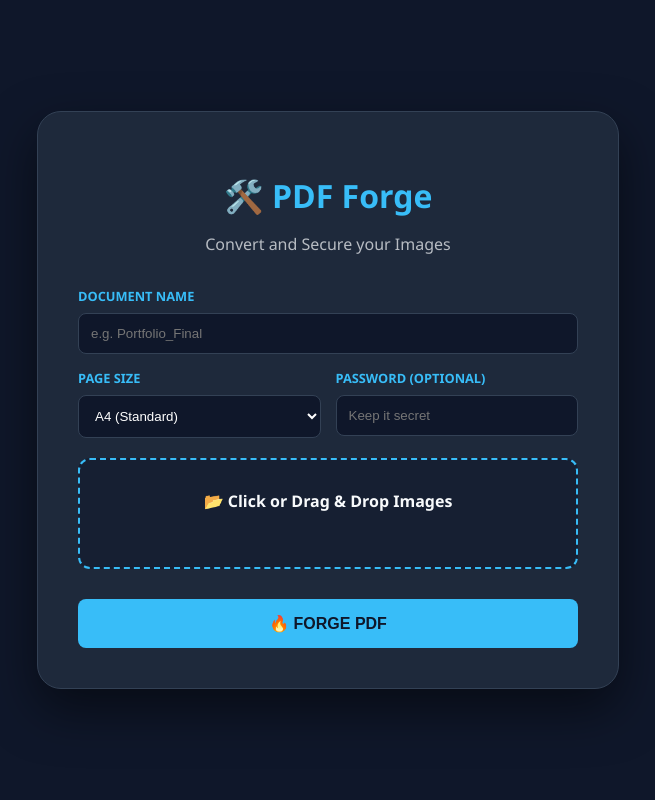
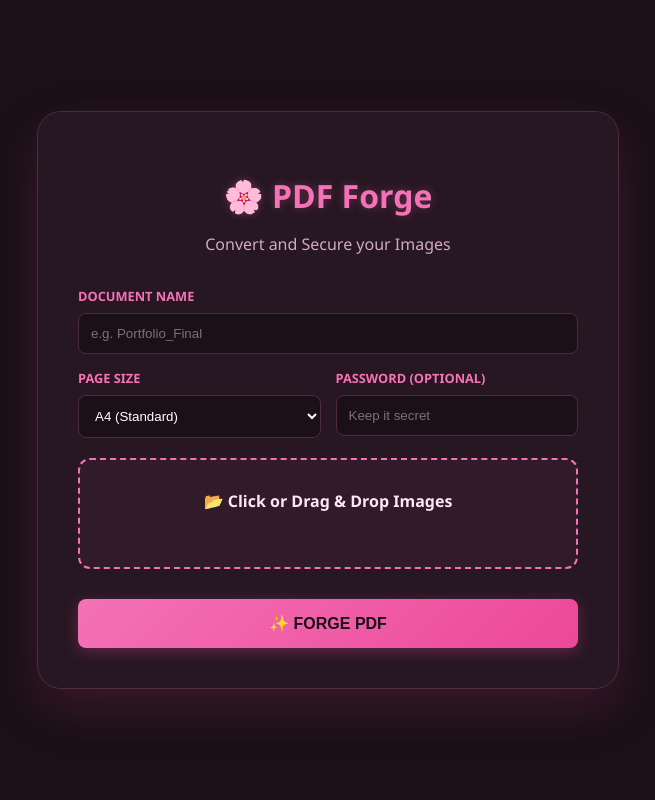
Before and after one commit to DevSolanki-works/PDF-Converter, a Flask app: page / in a window 1280 px wide. Shown: the whole page, without its empty margins (312-967 px from the left). Run offline with Flask 3, Linux system fonts and the light colour scheme.

Commit message:
Changed UI to Pink and Proff

```diff
--- a/templates/index.html
+++ b/templates/index.html
@@ -6,8 +6,12 @@
     <title>PDF Forge Pro | Image to PDF</title>
     <style>
         :root {
-            --bg: #0f172a; --card: #1e293b; --text: #f8fafc;
-            --primary: #38bdf8; --accent: #03dac6; --border: #334155;
+            --bg: #1a1016;
+            --card: #271722;
+            --text: #fce7f3;
+            --primary: #f472b6;
+            --accent: #ec4899;
+            --border: #502b3e;
         }
 
         body {
@@ -20,28 +24,26 @@
         .container {
             background: var(--card); padding: 2.5rem; border-radius: 1.5rem;
             width: 100%; max-width: 500px; border: 1px solid var(--border);
-            box-shadow: 0 20px 50px rgba(0,0,0,0.5); text-align: center;
+            box-shadow: 0 20px 50px rgba(236, 72, 153, 0.15); text-align: center;
             position: relative; overflow: hidden;
         }
 
-        h1 { color: var(--primary); margin-bottom: 0.5rem; font-size: 2rem; }
-        p { opacity: 0.7; margin-bottom: 2rem; }
+        h1 { color: var(--primary); margin-bottom: 0.5rem; font-size: 2rem; text-shadow: 0 0 10px rgba(244, 114, 182, 0.3); }
+        p { opacity: 0.8; margin-bottom: 2rem; color: #fbcfe8; }
 
         .settings { display: grid; grid-template-columns: 1fr 1fr; gap: 15px; text-align: left; margin-bottom: 20px; }
         .field-full { grid-column: span 2; }
         label { font-size: 0.8rem; font-weight: 600; text-transform: uppercase; color: var(--primary); display: block; margin-bottom: 8px;}
-        input, select { width: 100%; padding: 12px; border-radius: 8px; background: #0f172a; border: 1px solid var(--border); color: white; box-sizing: border-box; outline: none; }
-        input:focus, select:focus { border-color: var(--primary); }
+        input, select { width: 100%; padding: 12px; border-radius: 8px; background: #1a1016; border: 1px solid var(--border); color: white; box-sizing: border-box; outline: none; transition: 0.3s; }
+        input:focus, select:focus { border-color: var(--accent); box-shadow: 0 0 8px rgba(236, 72, 153, 0.3); }
 
-        /* DRAG AND DROP */
         .drop-zone {
             border: 2px dashed var(--primary); padding: 30px 20px; border-radius: 12px;
-            margin-bottom: 20px; transition: all 0.3s ease; cursor: pointer; background: rgba(15, 23, 42, 0.5);
+            margin-bottom: 20px; transition: all 0.3s ease; cursor: pointer; background: rgba(244, 114, 182, 0.05);
         }
-        .drop-zone:hover { background: rgba(56, 189, 248, 0.1); border-color: var(--accent); }
-        .drop-zone.dragover { background: var(--primary); color: #0f172a; border-style: solid; }
+        .drop-zone:hover { background: rgba(244, 114, 182, 0.1); border-color: var(--accent); }
+        .drop-zone.dragover { background: var(--primary); color: #1a1016; border-style: solid; }
 
-        /* IMAGE PREVIEWS */
         .preview-grid {
             display: flex; flex-wrap: wrap; gap: 10px; justify-content: center; margin-top: 15px;
             max-height: 150px; overflow-y: auto; padding-bottom: 10px;
@@ -50,26 +52,25 @@
             width: 60px; height: 60px; object-fit: cover; border-radius: 8px;
             border: 2px solid var(--border); transition: 0.3s;
         }
-        .preview-grid img:hover { transform: scale(1.1); border-color: var(--primary); }
+        .preview-grid img:hover { transform: scale(1.1); border-color: var(--primary); box-shadow: 0 0 10px rgba(244, 114, 182, 0.5); }
 
         button {
-            background: var(--primary); color: #0f172a; border: none; padding: 15px;
+            background: linear-gradient(135deg, var(--primary), var(--accent)); color: #1a1016; border: none; padding: 15px;
             border-radius: 8px; width: 100%; font-weight: 800; font-size: 1rem; cursor: pointer;
-            transition: 0.2s; margin-top: 10px;
+            transition: 0.3s; margin-top: 10px; box-shadow: 0 4px 15px rgba(236, 72, 153, 0.3);
         }
-        button:hover { filter: brightness(1.1); transform: translateY(-2px); }
+        button:hover { filter: brightness(1.1); transform: translateY(-2px); box-shadow: 0 6px 20px rgba(236, 72, 153, 0.4); }
 
-        /* 🚀 LOADING SCREEN OVERLAY */
         #loading-overlay {
             position: absolute; top: 0; left: 0; width: 100%; height: 100%;
-            background: rgba(30, 41, 59, 0.95); display: flex; flex-direction: column;
+            background: rgba(39, 23, 34, 0.95); display: flex; flex-direction: column;
             justify-content: center; align-items: center; z-index: 10; opacity: 0;
             pointer-events: none; transition: opacity 0.3s; border-radius: 1.5rem;
         }
         #loading-overlay.active { opacity: 1; pointer-events: all; }
 
         .spinner {
-            border: 5px solid rgba(255,255,255,0.1); border-left-color: var(--primary);
+            border: 5px solid rgba(244, 114, 182, 0.1); border-left-color: var(--primary);
             border-radius: 50%; width: 50px; height: 50px; animation: spin 1s linear infinite; margin-bottom: 20px;
         }
         @keyframes spin { to { transform: rotate(360deg); } }
@@ -84,7 +85,7 @@
             <p>Please wait while we forge your PDF.</p>
         </div>
 
-        <h1>🛠️ PDF Forge</h1>
+        <h1>🌸 PDF Forge</h1>
         <p>Convert and Secure your Images</p>
 
         <form id="pdf-form">
@@ -114,10 +115,10 @@
                 <div id="preview-container" class="preview-grid"></div>
             </div>
 
-            <button type="submit">🔥 FORGE PDF</button>
+            <button type="submit">✨ FORGE PDF</button>
         </form>
     </div>
-        <script>
+    <script>
         const dropZone = document.getElementById('drop-zone');
         const fileInput = document.getElementById('file-input');
         const dropText = document.getElementById('drop-text');
@@ -126,15 +127,12 @@
         const loadingOverlay = document.getElementById('loading-overlay');
         const loadingText = document.getElementById('loading-text');
 
-        // Array to store all selected files
         let currentFiles = [];
 
-        // 1. Click to open file dialog
         dropZone.onclick = (e) => {
             if(e.target.tagName !== 'IMG') fileInput.click();
         };
 
-        // 2. Drag & Drop Visuals
         ['dragenter', 'dragover', 'dragleave', 'drop'].forEach(eventName => {
             dropZone.addEventListener(eventName, preventDefaults, false);
             document.body.addEventListener(eventName, preventDefaults, false);
@@ -145,23 +143,20 @@
         dropZone.ondragover = () => dropZone.classList.add('dragover');
         dropZone.ondragleave = () => dropZone.classList.remove('dragover');
 
-        // 3. Handle Dropped Files
         dropZone.ondrop = (e) => {
             dropZone.classList.remove('dragover');
             handleFiles(e.dataTransfer.files);
         };
 
-        // Handle Selected Files via Button
         fileInput.onchange = (e) => handleFiles(e.target.files);
 
-        // 4. Additive logic: Append new files to the existing list
         function handleFiles(files) {
             if (files.length === 0) return;
 
             const newImages = Array.from(files).filter(file => file.type.startsWith('image/'));
             currentFiles = [...currentFiles, ...newImages];
 
-            dropText.innerText = `✅ ${currentFiles.length} images ready to convert!`;
+            dropText.innerText = `🌸 ${currentFiles.length} images ready to convert!`;
             previewContainer.innerHTML = '';
 
             currentFiles.forEach(file => {
@@ -176,7 +171,6 @@
             });
         }
 
-        // 5. Submit Form with Loading Screen & Cleanup
         form.onsubmit = async (e) => {
             e.preventDefault();
 
@@ -212,11 +206,9 @@
                     document.body.appendChild(a);
                     a.click();
 
-                    // Cleanup to remove the "blob" notification/link
                     window.URL.revokeObjectURL(url);
                     document.body.removeChild(a);
 
-                    // Reset UI
                     form.reset();
                     currentFiles = [];
                     previewContainer.innerHTML = '';
@@ -225,7 +217,7 @@
                     alert("Server error. Check your Render logs!");
                 }
             } catch (error) {
-                console.error("Fetch Error:", error);
+                console.error(error);
                 alert("Connection error. Is the server live?");
             } finally {
                 loadingOverlay.classList.remove('active');
```
